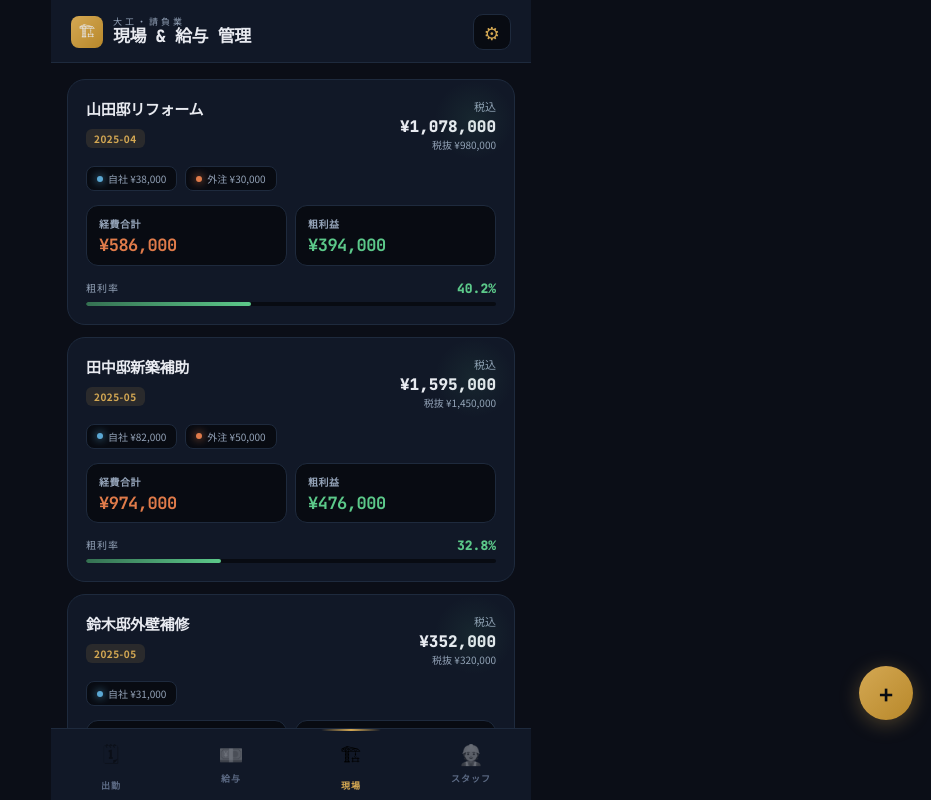
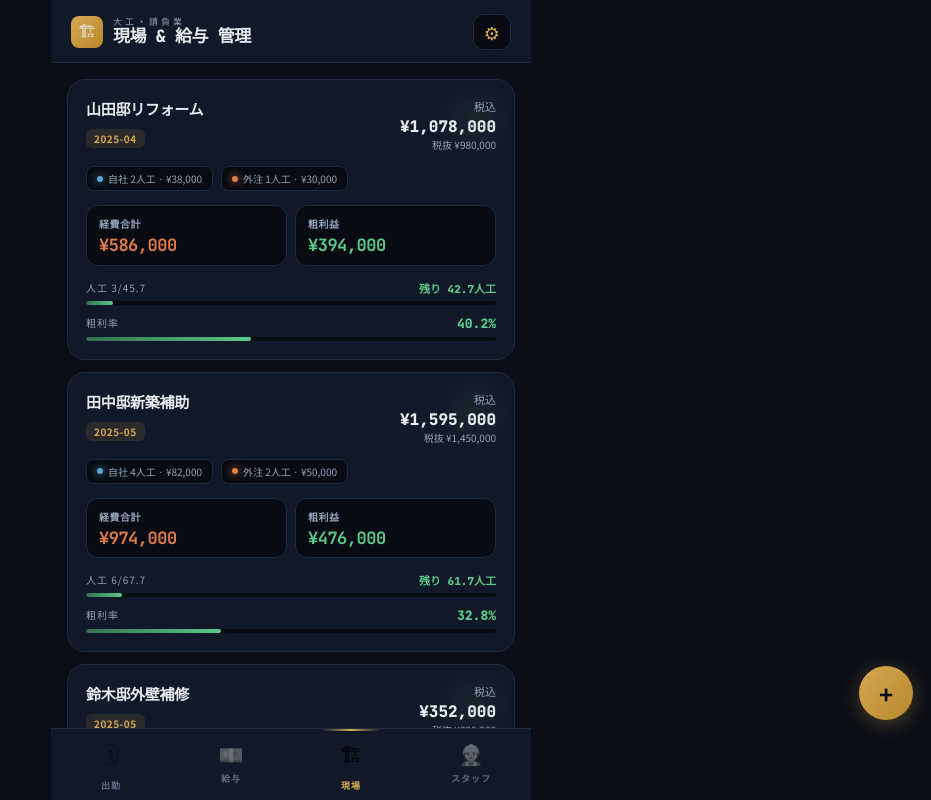
Before and after one commit to yamadakensou919-ui/daiku-app, a React (Vite) app: page / in a window 1280 px wide. Both pictures are taken after a click on the button "🏗 現場". Shown: the top 800 px of the page, without its empty margins (349-1280 px from the left). Built offline with nearby package versions, Linux system fonts and the light colour scheme.

Commit message:
現場ごとの人工数集計と目標人工数（税抜請負×70%÷15,000円）を追加

```diff
--- a/src/App.jsx
+++ b/src/App.jsx
@@ -84,6 +84,16 @@ const SUNDAY_BONUS = 1000;
 // 有給休暇。現場ではないので、この id はどの現場にも割り当てられない（freshId が回避する）
 const PAID_LEAVE_ID = "__paid_leave__";
 const PAID_LEAVE_NAME = "🏖 有給";
+
+const TARGET_PROFIT_RATE = 0.30;   // 粗利目標率 30%
+const TARGET_LABOR_UNIT = 15000;   // 1人工あたり基準額（円）
+
+// 税抜請負金額から目標人工数を計算（70%を人件費枠とする）
+function calcTargetDays(contract) {
+  const c = +contract || 0;
+  if (c <= 0) return 0;
+  return Math.round(c * (1 - TARGET_PROFIT_RATE) / TARGET_LABOR_UNIT * 10) / 10;
+}
 const COST_KEYS  = ["材料費","外注費","交通費","消耗品","その他"];
 const COST_ICONS = ["🪵","👷","🚗","🔧","📦"];
 const COST_COLORS= ["#d4a853","#e07b4a","#5ba8d4","#9b7de8","#5cc98a"];
@@ -140,16 +150,27 @@ function freshId(prefix, taken) {
 
 // ── Calc helpers ──────────────────────────────────────────────────────────────
 function calcLaborBySite(siteId,attendance,employees,subcontractors) {
-  let empWage=0, scCost=0;
-  Object.values(attendance).forEach(day=>{
+  let empWage=0, scCost=0, empDays=0, scDays=0;
+  const workDates=new Set();
+  Object.entries(attendance).forEach(([date,day])=>{
     (day.employees||[]).forEach(r=>{
-      if(r.siteId===siteId){const e=employees.find(x=>x.id===r.empId);if(e)empWage+=e.dailyWage*r.hours;}
+      if(r.siteId===siteId){
+        const e=employees.find(x=>x.id===r.empId);
+        if(e)empWage+=e.dailyWage*r.hours;
+        empDays+=r.hours; // 人工数（0.5 or 1）
+        workDates.add(date);
+      }
     });
     (day.subcontractors||[]).forEach(r=>{
-      if(r.siteId===siteId){const s=subcontractors.find(x=>x.id===r.scId);if(s)scCost+=s.dailyRate*r.count;}
+      if(r.siteId===siteId){
+        const s=subcontractors.find(x=>x.id===r.scId);
+        if(s)scCost+=s.dailyRate*r.count;
+        scDays+=r.count;
+        workDates.add(date);
+      }
     });
   });
-  return {empWage,scCost,total:empWage+scCost};
+  return {empWage,scCost,empDays,scDays,totalDays:empDays+scDays,workDays:workDates.size,total:empWage+scCost};
 }
 function calcSite(s,laborCost=0) {
   const manualCost=COST_KEYS.reduce((a,k)=>a+(+s[k]||0),0);
@@ -275,8 +296,8 @@ async function downloadSitePDF(site, labor, totalCost, gross, rate) {
   const tax = taxInc - (+site.contract||0);
 
   const costRows = [
-    ["人件費（従業員）", labor.empWage, "#2a6db8"],
-    ["人件費（外注）",   labor.scCost,  "#c97a4a"],
+    [`人件費（従業員 ${labor.empDays||0}人工）`, labor.empWage, "#2a6db8"],
+    [`人件費（外注 ${labor.scDays||0}人工）`,   labor.scCost,  "#c97a4a"],
     ...COST_KEYS.map(k => [k, +site[k]||0, "#444"]),
   ].filter(([,v]) => v > 0);
 
@@ -303,6 +324,34 @@ async function downloadSitePDF(site, labor, totalCost, gross, rate) {
       <div class="stat"><div class="stat-label">粗利益</div><div class="stat-value ${gc}">${YEN_PRINT(gross)}</div></div>
       <div class="stat"><div class="stat-label">粗利率</div><div class="stat-value ${gc}">${(rate*100).toFixed(1)}%</div></div>
     </div>
+
+    ${(labor.totalDays||0)>0?`
+    <div class="section-title">人 工 数</div>
+    <div class="stats">
+      <div class="stat"><div class="stat-label">延べ人工</div><div class="stat-value">${labor.totalDays}人工</div></div>
+      <div class="stat"><div class="stat-label">自社</div><div class="stat-value" style="color:#2a6db8">${labor.empDays}人工</div></div>
+      <div class="stat"><div class="stat-label">外注</div><div class="stat-value orange">${labor.scDays}人工</div></div>
+    </div>
+    <div style="text-align:center;font-size:11px;color:#666;margin-top:-8px;margin-bottom:16px">稼働日数: ${labor.workDays}日</div>
+    `:""}
+
+    ${(() => {
+      const targetDays = calcTargetDays(site.contract);
+      if (targetDays === 0) return "";
+      const actualDays = labor.totalDays || 0;
+      const over = actualDays > targetDays;
+      const diff = Math.round((actualDays - targetDays)*10)/10;
+      const diffColor = over ? "#c92a2a" : "#2c8a4f";
+      return `
+        <div class="section-title">🎯 目標人工数（粗利30%確保）</div>
+        <div class="stats">
+          <div class="stat"><div class="stat-label">目標</div><div class="stat-value" style="color:#b8882a">${targetDays}人工</div></div>
+          <div class="stat"><div class="stat-label">実績</div><div class="stat-value" style="color:${diffColor}">${actualDays}人工</div></div>
+          <div class="stat"><div class="stat-label">${over?"超過":"残り"}</div><div class="stat-value" style="color:${diffColor}">${over?"+"+diff:Math.round((targetDays-actualDays)*10)/10}人工</div></div>
+        </div>
+        <div style="text-align:center;font-size:11px;color:#666;margin-top:-8px;margin-bottom:16px">計算: 税抜 ${YEN_PRINT(+site.contract||0)} × 70% ÷ ${YEN_PRINT(TARGET_LABOR_UNIT)}/人工</div>
+      `;
+    })()}
 
     <div class="section-title">売 上</div>
     <div class="row"><span class="label">請負金額（税抜）</span><span class="value">${YEN_PRINT(site.contract)}</span></div>
@@ -531,15 +580,39 @@ function SiteCard({site,onEdit,attendance,employees,subcontractors}) {
       </div>
       {labor.total>0&&(
         <div style={{display:"flex",gap:8,marginBottom:14,flexWrap:"wrap"}}>
-          {labor.empWage>0&&<div style={{display:"flex",alignItems:"center",gap:5,background:C.bgDeep,borderRadius:8,padding:"4px 10px",border:`1px solid ${C.border}`}}><GlowDot color={C.blue}/><span style={{fontSize:10,color:C.textSub}}>自社 {YEN(labor.empWage)}</span></div>}
-          {labor.scCost>0&&<div style={{display:"flex",alignItems:"center",gap:5,background:C.bgDeep,borderRadius:8,padding:"4px 10px",border:`1px solid ${C.border}`}}><GlowDot color={C.orange}/><span style={{fontSize:10,color:C.textSub}}>外注 {YEN(labor.scCost)}</span></div>}
+          {labor.empDays>0&&<div style={{display:"flex",alignItems:"center",gap:5,background:C.bgDeep,borderRadius:8,padding:"4px 10px",border:`1px solid ${C.border}`}}><GlowDot color={C.blue}/><span style={{fontSize:10,color:C.textSub}}>自社 {labor.empDays}人工 · {YEN(labor.empWage)}</span></div>}
+          {labor.scDays>0&&<div style={{display:"flex",alignItems:"center",gap:5,background:C.bgDeep,borderRadius:8,padding:"4px 10px",border:`1px solid ${C.border}`}}><GlowDot color={C.orange}/><span style={{fontSize:10,color:C.textSub}}>外注 {labor.scDays}人工 · {YEN(labor.scCost)}</span></div>}
         </div>
       )}
       <div style={{display:"grid",gridTemplateColumns:"1fr 1fr",gap:8,marginBottom:14}}>
         <StatBox label="経費合計" value={YEN(totalCost)} color={C.orange}/>
         <StatBox label="粗利益" value={YEN(gross)} color={gc}/>
       </div>
-      <RateBar rate={rate}/>
+      {(() => {
+        const targetDays = calcTargetDays(site.contract);
+        if (targetDays === 0) return <RateBar rate={rate}/>;
+        const actualDays = labor.totalDays || 0;
+        const progress = targetDays > 0 ? actualDays / targetDays : 0;
+        const remaining = Math.max(0, Math.round((targetDays - actualDays)*10)/10);
+        const over = actualDays > targetDays;
+        const progColor = over ? C.red : progress >= 0.8 ? C.orange : C.green;
+        return (
+          <>
+            <div style={{marginBottom:10}}>
+              <div style={{display:"flex",justifyContent:"space-between",marginBottom:5}}>
+                <span style={{fontSize:10,color:C.textSub,letterSpacing:1}}>人工 {actualDays}/{targetDays}</span>
+                <span style={{fontSize:11,fontWeight:800,color:progColor,fontFamily:"'JetBrains Mono',monospace"}}>
+                  {over ? `超過 +${Math.round((actualDays-targetDays)*10)/10}人工` : `残り ${remaining}人工`}
+                </span>
+              </div>
+              <div style={{height:4,background:C.bgDeep,borderRadius:99,overflow:"hidden"}}>
+                <div style={{height:"100%",width:`${Math.min(100,progress*100)}%`,background:`linear-gradient(90deg,${progColor}88,${progColor})`,borderRadius:99,transition:"width 0.6s cubic-bezier(.4,0,.2,1)"}}/>
+              </div>
+            </div>
+            <RateBar rate={rate}/>
+          </>
+        );
+      })()}
     </div>
   );
 }
@@ -581,6 +654,43 @@ function SiteForm({site,onSave,onDelete,onClose,attendance,employees,subcontract
             hint={f.contract?`消費税: ${YEN(Math.round((+f.contractTax||0)-(+f.contract||0)))}`:undefined}/>
         </div>
 
+        {/* 目標人工数（粗利30%確保のため） */}
+        {(() => {
+          const targetDays = calcTargetDays(f.contract);
+          if (!f.contract || targetDays === 0) return null;
+          const actualDays = labor.totalDays || 0;
+          const remaining = Math.round((targetDays - actualDays)*10)/10;
+          const over = actualDays > targetDays;
+          const progress = actualDays / targetDays;
+          const progColor = over ? C.red : progress >= 0.8 ? C.orange : C.green;
+          const budgetAmount = Math.round((+f.contract||0) * (1 - TARGET_PROFIT_RATE));
+          return (
+            <div style={{...s.card,borderColor:C.gold+"60",background:`linear-gradient(135deg,${C.bgCard},${C.bgDeep})`}}>
+              <div style={{display:"flex",justifyContent:"space-between",alignItems:"center",marginBottom:14}}>
+                <div style={{fontSize:11,color:C.gold,fontWeight:700,letterSpacing:1}}>🎯 目標人工数</div>
+                <Tag color={C.gold}>粗利30%確保</Tag>
+              </div>
+              <div style={{display:"grid",gridTemplateColumns:"1fr 1fr 1fr",gap:8,marginBottom:12}}>
+                <StatBox label="目標" value={`${targetDays}人工`} color={C.gold} sub/>
+                <StatBox label="実績" value={`${actualDays}人工`} color={progColor} sub/>
+                <StatBox label={over?"超過":"残り"} value={`${over?"+"+Math.round((actualDays-targetDays)*10)/10:remaining}人工`} color={progColor} sub/>
+              </div>
+              <div style={{height:6,background:C.bgDeep,borderRadius:99,overflow:"hidden",marginBottom:10}}>
+                <div style={{height:"100%",width:`${Math.min(100,progress*100)}%`,background:`linear-gradient(90deg,${progColor}88,${progColor})`,borderRadius:99,transition:"width 0.6s"}}/>
+              </div>
+              <div style={{fontSize:10,color:C.textSub,lineHeight:1.6,background:C.bgDeep,borderRadius:8,padding:"8px 12px",border:`1px solid ${C.border}`}}>
+                計算式: 税抜 {YEN(+f.contract)} × 70% ÷ 15,000円/人工<br/>
+                人件費枠: {YEN(budgetAmount)} ・ 目標粗利: {YEN(Math.round((+f.contract||0) * TARGET_PROFIT_RATE))}
+              </div>
+              {over && (
+                <div style={{marginTop:10,background:C.redDk,border:`1px solid ${C.red}`,borderRadius:8,padding:"8px 12px",fontSize:11,color:C.red,fontWeight:700}}>
+                  ⚠️ 目標人工数を超過しています。粗利30%を下回る可能性があります。
+                </div>
+              )}
+            </div>
+          );
+        })()}
+
         <div style={{...s.card,borderColor:labor.total>0?C.blue:C.border}}>
           <div style={{display:"flex",justifyContent:"space-between",alignItems:"center",marginBottom:14}}>
             <div style={{fontSize:11,color:C.gold,fontWeight:700,letterSpacing:1}}>👷 人件費</div>
@@ -589,12 +699,19 @@ function SiteForm({site,onSave,onDelete,onClose,attendance,employees,subcontract
           {labor.total===0
             ?<div style={{color:C.textDim,fontSize:12,padding:"8px 0"}}>出勤タブで入力すると自動反映されます</div>
             :<>
+              {/* Person-day summary row */}
+              <div style={{display:"grid",gridTemplateColumns:"1fr 1fr 1fr",gap:8,marginBottom:12}}>
+                <StatBox label="延べ人工" value={`${labor.totalDays}人工`} color={C.gold} sub/>
+                <StatBox label="自社" value={`${labor.empDays}人工`} color={C.blue} sub/>
+                <StatBox label="外注" value={`${labor.scDays}人工`} color={C.orange} sub/>
+              </div>
+              <div style={{background:C.bgDeep,borderRadius:8,padding:"6px 12px",marginBottom:10,fontSize:10,color:C.textSub,textAlign:"center",border:`1px solid ${C.border}`}}>稼働日数: {labor.workDays}日</div>
               <div style={{display:"flex",justifyContent:"space-between",padding:"8px 0",borderBottom:`1px solid ${C.border}`}}>
-                <div style={{display:"flex",alignItems:"center",gap:8}}><GlowDot color={C.blue}/><span style={{fontSize:13,color:C.textSub}}>従業員</span></div>
+                <div style={{display:"flex",alignItems:"center",gap:8}}><GlowDot color={C.blue}/><span style={{fontSize:13,color:C.textSub}}>従業員 ({labor.empDays}人工)</span></div>
                 <span style={{fontSize:13,fontWeight:700,color:C.blue}}>{YEN(labor.empWage)}</span>
               </div>
               <div style={{display:"flex",justifyContent:"space-between",padding:"8px 0",borderBottom:`1px solid ${C.border}`}}>
-                <div style={{display:"flex",alignItems:"center",gap:8}}><GlowDot color={C.orange}/><span style={{fontSize:13,color:C.textSub}}>外注（人工）</span></div>
+                <div style={{display:"flex",alignItems:"center",gap:8}}><GlowDot color={C.orange}/><span style={{fontSize:13,color:C.textSub}}>外注 ({labor.scDays}人工)</span></div>
                 <span style={{fontSize:13,fontWeight:700,color:C.orange}}>{YEN(labor.scCost)}</span>
               </div>
               <div style={{display:"flex",justifyContent:"space-between",padding:"10px 0 2px"}}>
```
